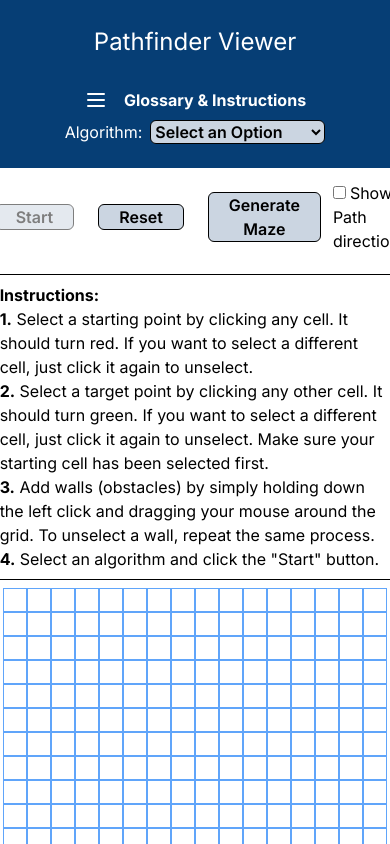
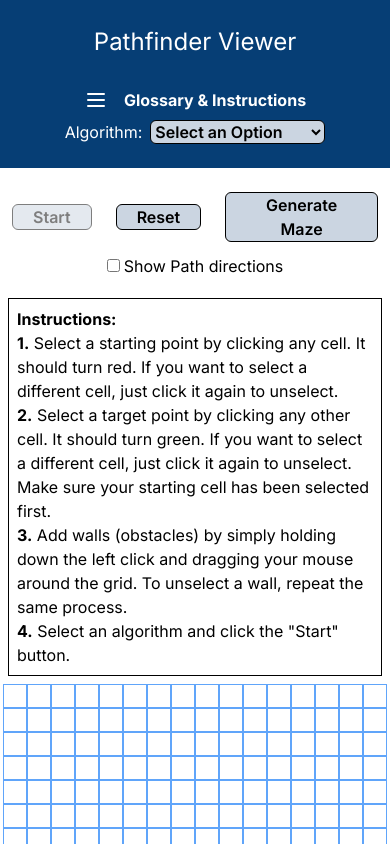
Before and after one commit to Juanrios016/pathfinder_viewer_2, a Next.js app: page / in a window 390 px wide. Shown: the top 844 px of the page. Built offline with nearby package versions, Linux system fonts and the light colour scheme.

Commit message:
adding responsive features

```diff
--- a/app/ui/Grid.tsx
+++ b/app/ui/Grid.tsx
@@ -298,7 +298,8 @@ export const Final = ({ selectedAlgo, changedBoo, algoInfo }: any) => {
 
   return (
     <div>
-      <div className="min-h-[60px] flex items-center justify-center py-3">
+      <div className="min-h-[60px] items-center justify-center py-3 grid-rows-2 grid-flow-col sm:flex">
+        <div className="flex items-center justify-center ">
           <button
             onClick={startAnimation}
             className={`btn px-5 m-3 ${!changedBoo ? "opacity-50" : ""}`}
@@ -312,7 +313,9 @@ export const Final = ({ selectedAlgo, changedBoo, algoInfo }: any) => {
           <button onClick={generateMaze} className="btn px-5 m-3">
             Generate Maze
           </button>
-        <div>
+        </div>
+
+        <div className="col-span-3 flex justify-center items-center">
           <label>
             <input
               type="checkbox"
```
Lines whose indentation alone changed are shown as unchanged.
